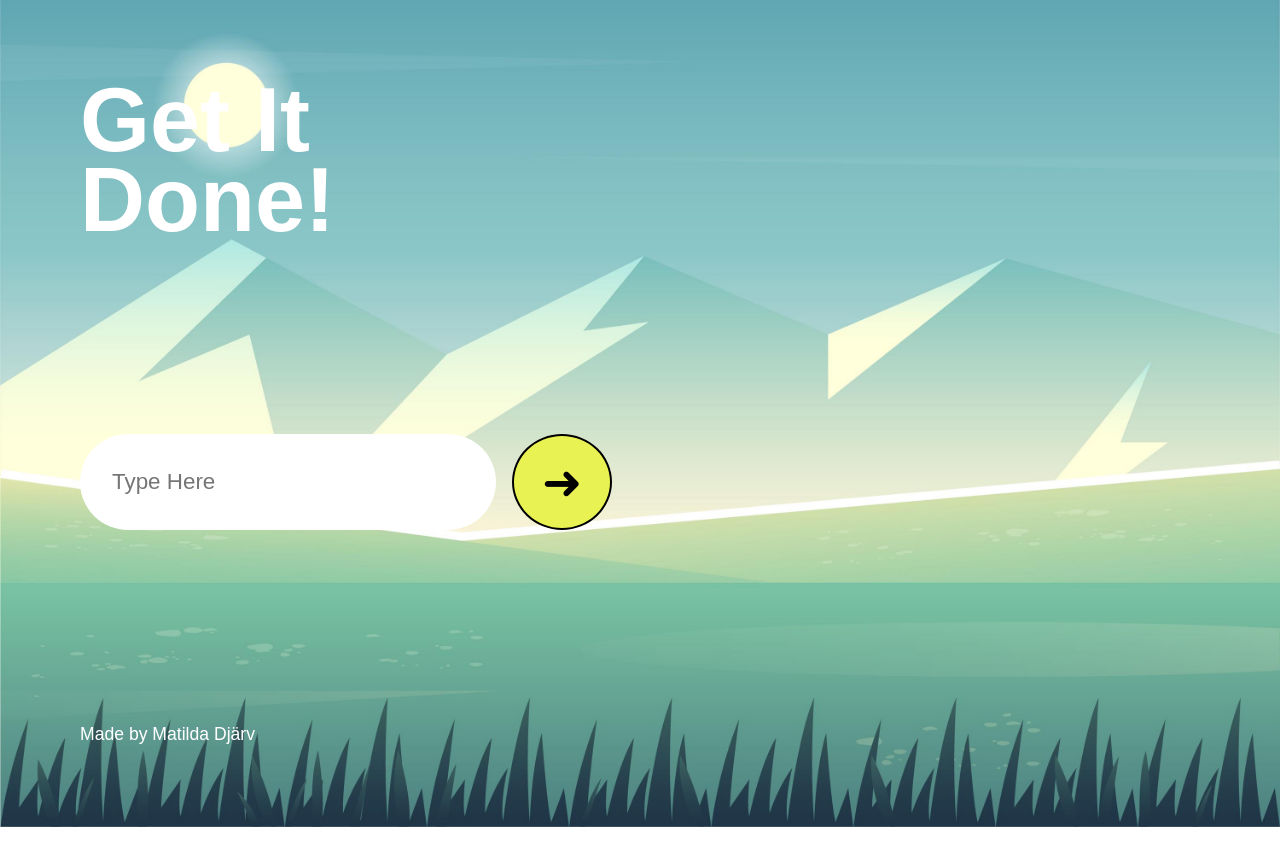
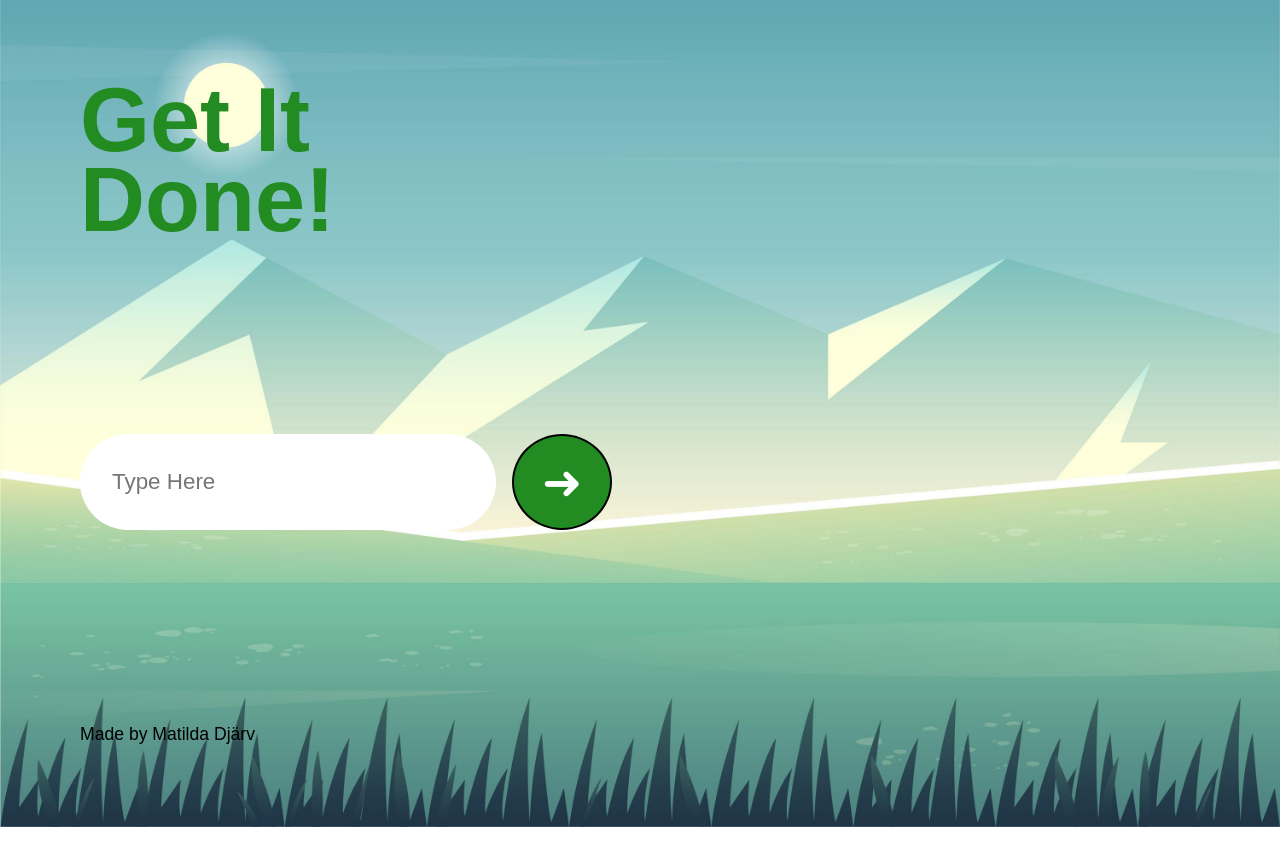
Before and after one commit to matgus217/appinreact, a React (Create React App) app: page / in a window 1280 px wide. Shown: the top 866 px of the page. Built offline with nearby package versions, Linux system fonts and the light colour scheme.

Commit message:
Change styles in app.css

```diff
--- a/src/App.css
+++ b/src/App.css
@@ -31,7 +31,7 @@ body {
 .header-title {
   font-weight: 600;
   font-size: 500%;
-  color: white;
+  color: forestgreen;
   line-height: 4rem;
 }
 
@@ -54,11 +54,11 @@ button {
   font-family: Mulish, "Raleway", sans-serif;
   font-size: 1.5rem;
   font-weight: 600;
-  color: black;
+  color: white;
   border: 2px solid black;
   border-radius: 50%;
   padding: 1rem;
-  background-color: #e9f253;
+  background-color: forestgreen;
 }
 
 button:hover {
@@ -75,7 +75,7 @@ footer {
   align-self: flex-start;
   margin-bottom: 15px;
   font-size: 12px;
-  color:white;
+  color:black;
 }
 
 footer a, footer a:hover, footer a:focus, footer a:active {
@@ -162,7 +162,7 @@ footer a, footer a:hover, footer a:focus, footer a:active {
 .completed {
   width: 1.2rem;
   height: 1.2rem;
-  border: 1px solid grey;
+  border: 1px solid black;
   border-radius: 50%;
   background-color: white;
   display: flex;
@@ -180,8 +180,8 @@ footer a, footer a:hover, footer a:focus, footer a:active {
   font-size: 1rem;
   font-weight: 400;
   width: 7rem;
-  background-color: #e9f253;
-  color: black;
+  background-color: forestgreen;
+  color: white;
   padding: .5rem;
   border-radius: 1rem;
 }
--- a/src/App.js
+++ b/src/App.js
@@ -120,13 +120,11 @@ function App() {
           className="delete-selected-btn"
           onClick={deleteSelected}
           title="Delete Completed"
-        >
-          <span>
-            <img
-              src="../../images/icons/trash-can-solid.svg"
-              alt="trashcan-icon"
-              className="bin-icon"/>
-          </span>
+           >
+            <span>Delete</span>
+
+
+
         </button>}
         <div className="todo-list">
           {todoList}
```
